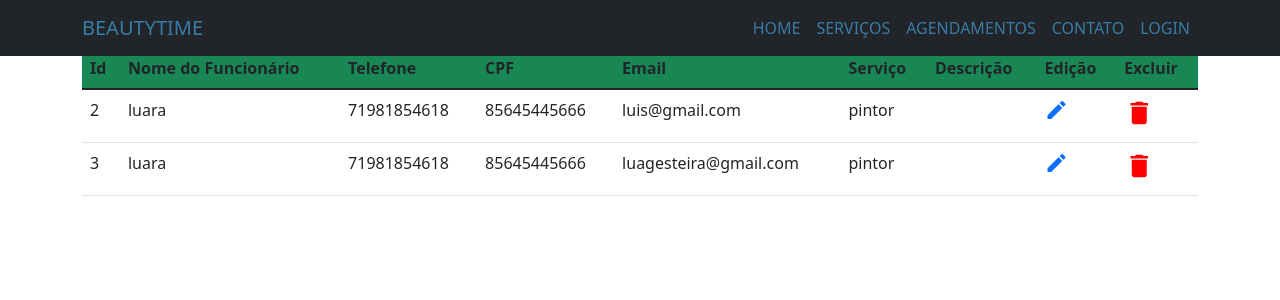
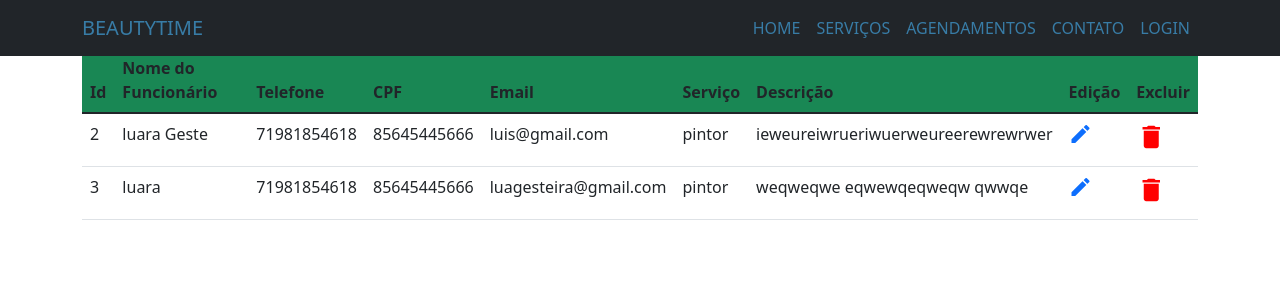
Before and after one commit to Squad-ProWay/Projeto-de-Milhoes-Angular, an Angular app: page /consultaFuncionario in a window 1280 px wide. Shown: the top 300 px of the page. Built offline with nearby package versions, Linux system fonts and the light colour scheme; data requests are answered from the project's data file; a web font is replaced by a local one.

Commit message:
alterações

```diff
--- a/db.json
+++ b/db.json
@@ -27,12 +27,12 @@
   ],
   "funcionarios": [
     {
-      "nome": "luara ",
+      "nome": "luara Geste",
       "telefone": "71981854618",
       "cpf": "85645445666",
       "email": "luis@gmail.com",
       "servico": "pintor",
-      "descricao": "zdfsdff",
+      "descricao": "ieweureiwrueriwuerweureerewrewrwer",
       "id": 2
     },
     {
--- a/src/app/consulta-funcionario/consulta-funcionario.component.html
+++ b/src/app/consulta-funcionario/consulta-funcionario.component.html
@@ -24,7 +24,7 @@
             <td> {{ func.cpf }}</td>
             <td> {{ func.email }}</td>
             <td> {{ func.servico }}</td>
-            <td> {{ func.descicao }}</td>
+            <td> {{ func.descricao }}</td>
             <td> <a [routerLink]="['/funcionario',func.id]"><i class="material-icons">mode_edit</i></a></td>
             <td> <i role="button" class="material-icons" style="font-size:30px;color:red; cursor: pointer;"
                 (click)="excluir(func.id)">delete</i></td>
--- a/src/app/edita-funcionario/edita-funcionario.component.ts
+++ b/src/app/edita-funcionario/edita-funcionario.component.ts
@@ -23,6 +23,11 @@ export class EditaFuncionarioComponent implements OnInit {
 
   efetivarAlteracao() {
     this.serviceFuncionario.alterar(this.funcionario).subscribe(x => this.msg = 'Funcionário alterado com sucesso')
+
+    setTimeout(() => {
+      window.history.back();
+
+    }, 5000);
   }
 
 
--- a/src/app/edita-servico/edita-servico.component.ts
+++ b/src/app/edita-servico/edita-servico.component.ts
@@ -23,6 +23,11 @@ export class EditaServicoComponent implements OnInit {
 
   efetivarAlteracao() {
     this.serviceServico.alterar(this.servico).subscribe(x => this.msg = 'Serviço alterado com sucesso')
+
+    setTimeout(() => {
+      window.history.back();
+
+    }, 5000);
   }
 
 }
--- a/src/app/funcionarios.service.ts
+++ b/src/app/funcionarios.service.ts
@@ -23,7 +23,7 @@ export class FuncionariosService {
   }
 
   alterar(dados: any) {
-    let url = `http://localhost:3000/funcionarios${dados.id}`
+    let url = `http://localhost:3000/funcionarios/${dados.id}`
     return this.http.put(url, dados)
   }
 
```
